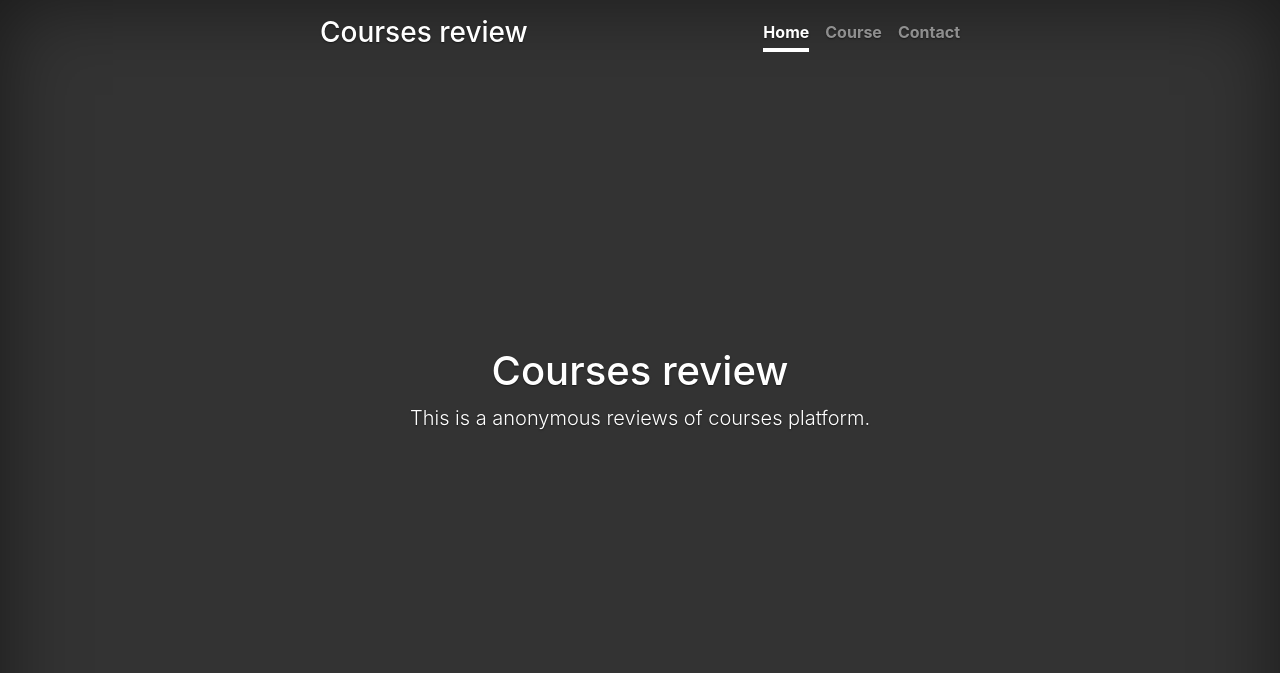
After one commit to taishengG/courses_review_platform-, a Flask app: template hw2/templates/base.html in a window 1280 px wide. The commit adds this page. Shown: the top 673 px of the page. Run offline with Flask 2, Linux system fonts and the light colour scheme; the template is opened without the code that fills it, so the values that code supplies are empty.

Commit message:
created bash.html

```diff
--- a/hw2/app.py
+++ b/hw2/app.py
@@ -6,8 +6,8 @@ presenter = Presenter()
 
 
 @app.route('/')
-def index():
-    return flask.render_template(presenter.index())
+def base():
+    return flask.render_template(presenter.base())
 
 if __name__ == '__main__':
     app.run(host='0.0.0.0', port=8000, debug=True)
--- a/hw2/presenter.py
+++ b/hw2/presenter.py
@@ -1,6 +1,5 @@
-
-
 class Presenter:
-
     def index(self):
         return 'index.html'
+    def base(self):
+        return 'base.html'
--- /dev/null
+++ b/hw2/templates/base.html
@@ -0,0 +1,5 @@
+{% extends "index.html" %}
+{% block body%}
+        <h1 class="cover-heading">Courses review</h1>
+        <p class="lead">This is a anonymous reviews of courses platform.</p>
+{% endblock%}
--- a/hw2/templates/index.html
+++ b/hw2/templates/index.html
@@ -21,16 +21,15 @@
         <div class="inner">
           <h3 class="masthead-brand">Courses review</h3>
           <nav class="nav nav-masthead justify-content-center">
-            <a class="nav-link active" href="#">Home</a>
-            <a class="nav-link" href="#">Features</a>
+            <a class="nav-link active" href="/">Home</a>
+            <a class="nav-link" href="#">Course</a>
             <a class="nav-link" href="#">Contact</a>
           </nav>
         </div>
       </header>
 
       <main role="main" class="inner cover">
-        <h1 class="cover-heading">Courses review</h1>
-        <p class="lead">This is a anonymous reviews of courses platform.</p>
+        {% block body %}{% endblock %}
       </main>
 
       <footer class="mastfoot mt-auto">
```
